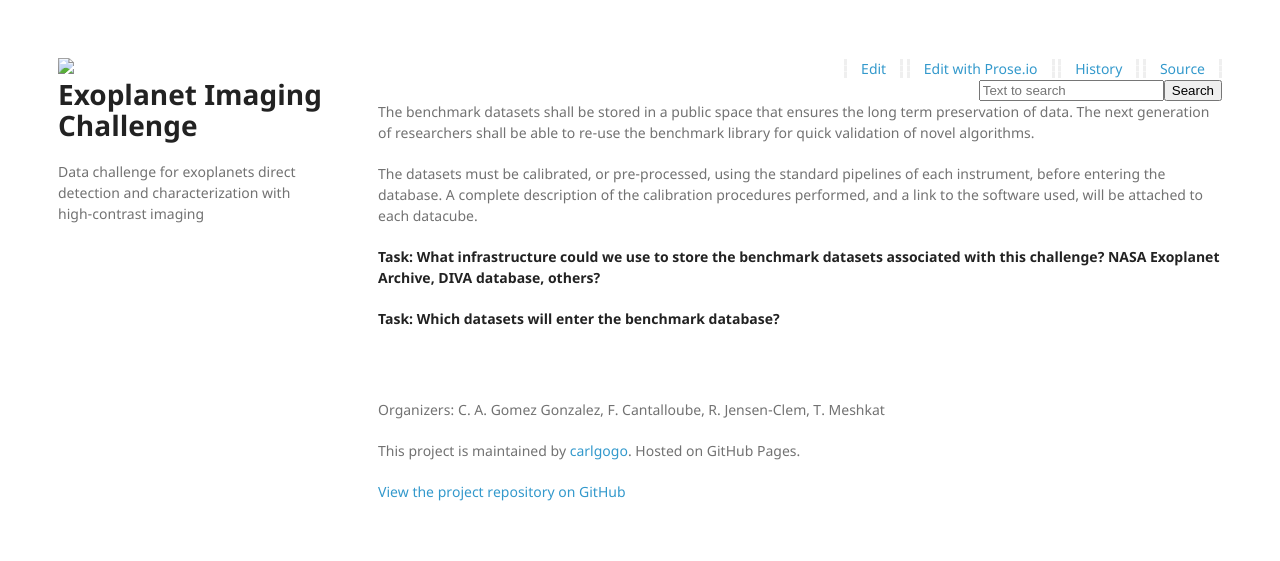
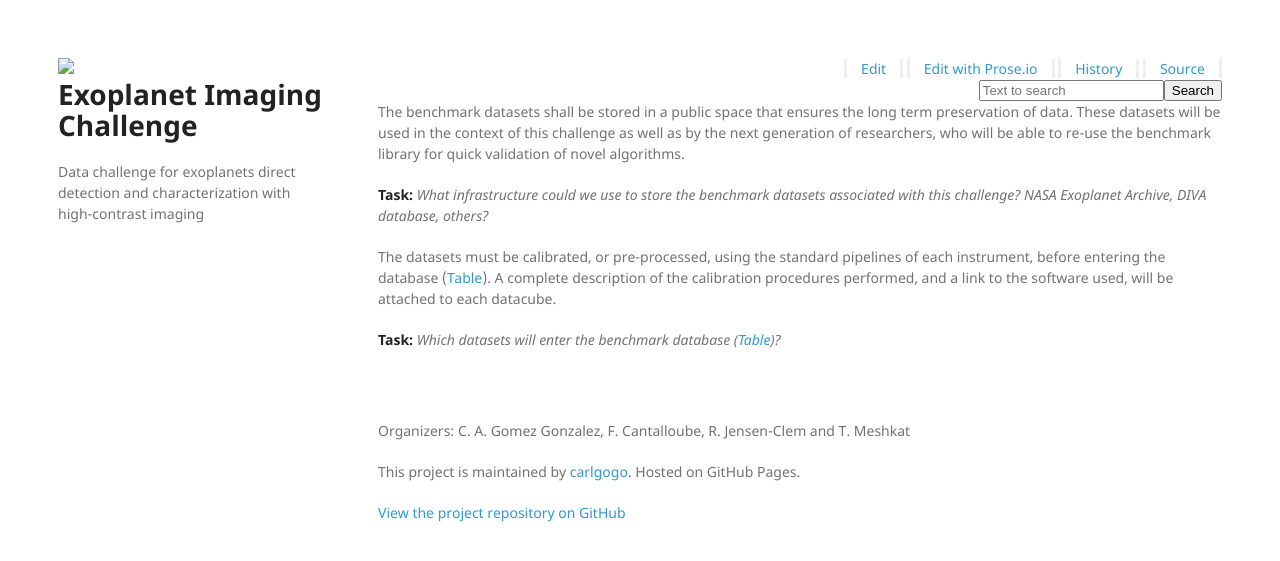
Before and after one commit to carlgogo/exoimaging_challenge, a Jekyll site: the page built from pages/datasets.md, in a window 1280 px wide. Shown: the top 561 px of the page. Built offline with Jekyll 4.4.1, drawn with Linux system fonts in a browser that asks for light colours; nearby versions of some CDN libraries; our own code applies the rules of GitHub Pages for plain Markdown files.

Commit message:
updating content

```diff
--- a/_layouts/default.html
+++ b/_layouts/default.html
@@ -103,7 +103,7 @@
         {% if site.custom_footer %}
             {% include footer.html %}
         {% endif %}
-        <p>Organizers: C. A. Gomez Gonzalez, F. Cantalloube, R. Jensen-Clem, T. Meshkat</p>
+        <p>Organizers: C. A. Gomez Gonzalez, F. Cantalloube, R. Jensen-Clem and T. Meshkat</p>
         <p>This project is maintained by <a href="{{ site.github.owner_url }}">{{ site.github.owner_name }}</a>. Hosted on GitHub Pages.</p>
         <p class="view"><a href="{{ site.github.repository_url }}">View the project repository on GitHub <small>{{ github_name }}</small></a></p>
       </footer>
--- a/pages/datasets.md
+++ b/pages/datasets.md
@@ -1,7 +1,7 @@
-The benchmark datasets shall be stored in a public space that ensures the long term preservation of data. The next generation of researchers shall be able to re-use the benchmark library for quick validation of novel algorithms.
+The benchmark datasets shall be stored in a public space that ensures the long term preservation of data. These datasets will be used in the context of this challenge as well as by the next generation of researchers, who will be able to re-use the benchmark library for quick validation of novel algorithms.
 
-The datasets must be calibrated, or pre-processed, using the standard pipelines of each instrument, before entering the database. A complete description of the calibration procedures performed, and a link to the software used, will be attached to each datacube.
+**Task:** *What infrastructure could we use to store the benchmark datasets associated with this challenge? NASA Exoplanet Archive, DIVA database, others?*
 
-**Task: What infrastructure could we use to store the benchmark datasets associated with this challenge? NASA Exoplanet Archive, DIVA database, others?**
+The datasets must be calibrated, or pre-processed, using the standard pipelines of each instrument, before entering the database ([Table](datasets_table)). A complete description of the calibration procedures performed, and a link to the software used, will be attached to each datacube.
 
-**Task: Which datasets will enter the benchmark database?**
+**Task:** *Which datasets will enter the benchmark database ([Table](datasets_table))?*
```
Also changed, not shown: pages/context.md (+2 -2 lines), pages/datasets_table.md (added, +9 -0 lines), pages/metrics.md (+1 -1 lines), pages/score.md (+1 -1 lines).
